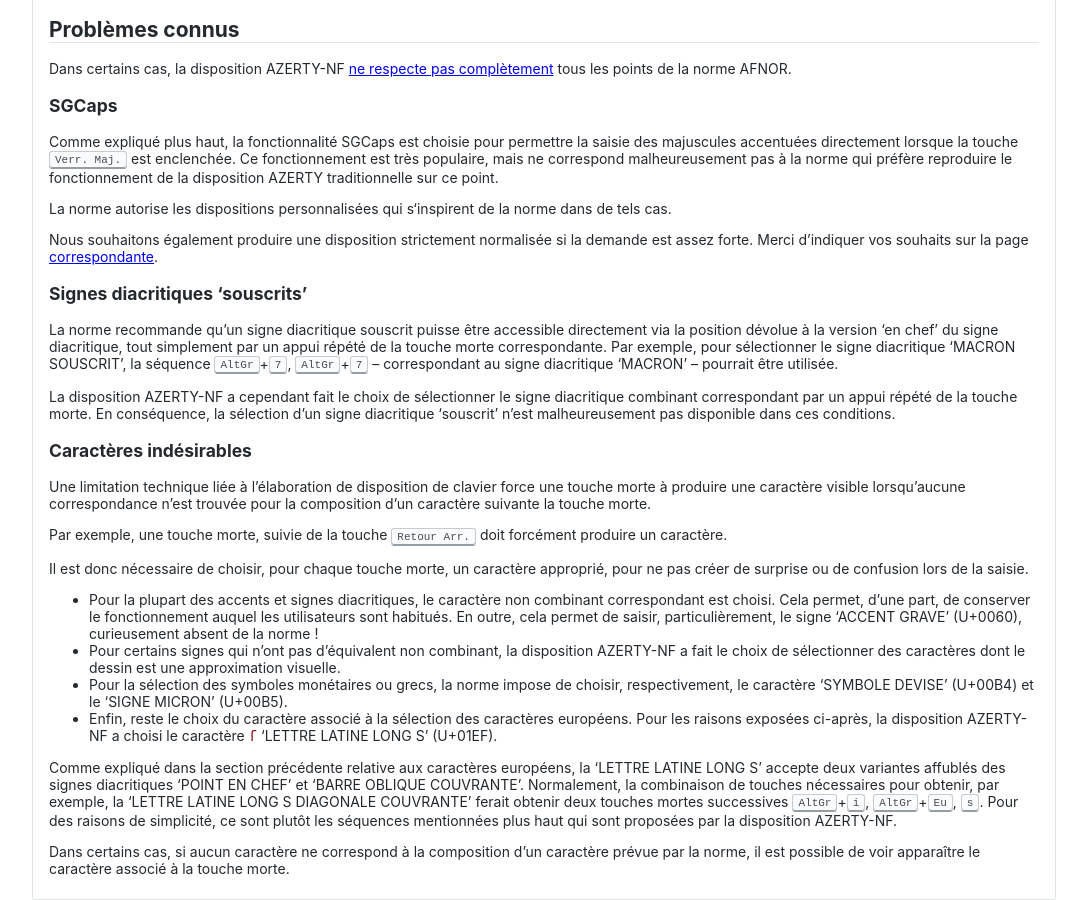
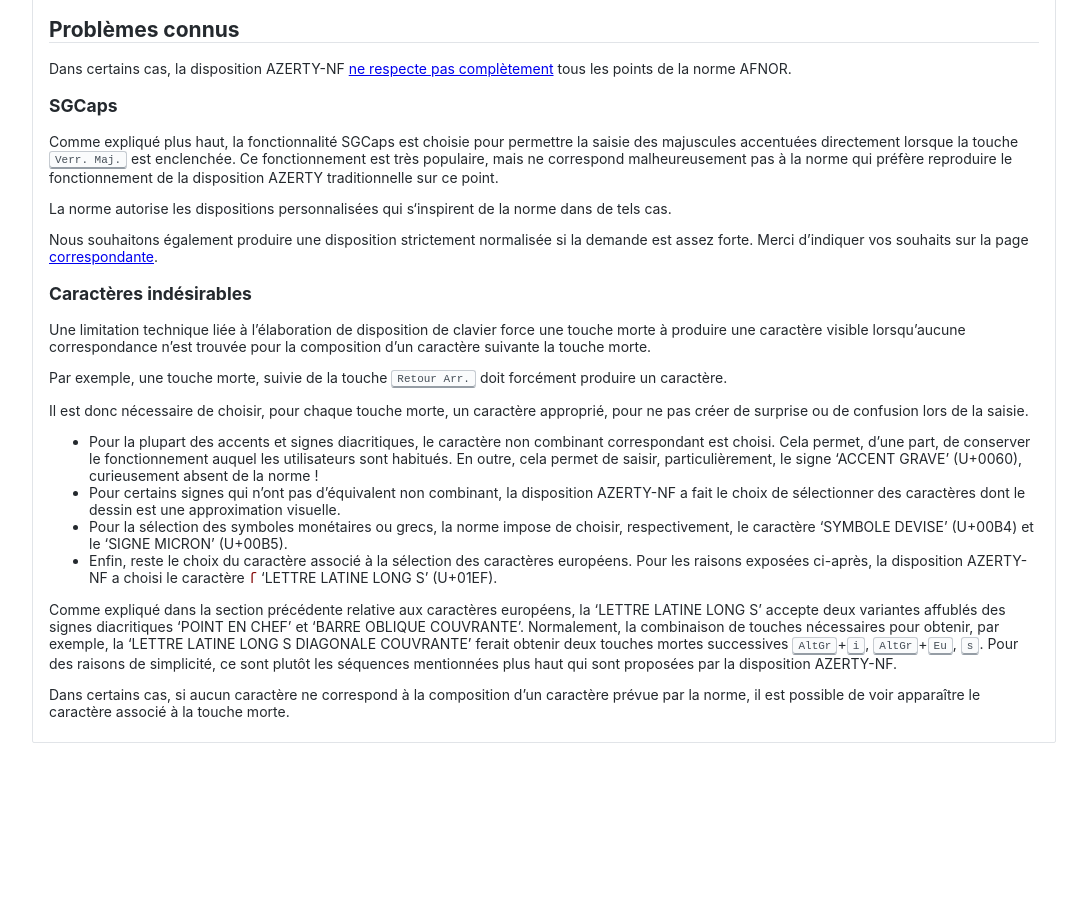
Before and after one commit to springcomp/optimized-azerty-win, a Jekyll site: the page built from index.md, in a window 1280 px wide and 900 px high, scrolled down 6313 px. Shown: the whole window, without its empty margins (96-1183 px from the left). Built offline with Jekyll 4.4.1, drawn with Linux system fonts in a browser that asks for light colours; after the commit the page ends 7056 px from its top, so only the background shows below that.

Commit message:
Updated known issues
- Removed the paragraph about 'below variants' of diacritical marks. This option should, in fact, only be part of the BÉPO layout.

```diff
--- a/index.md
+++ b/index.md
@@ -207,12 +207,6 @@ La norme autorise les dispositions personnalisées qui s‘inspirent de la norme
 Nous souhaitons également produire une disposition strictement normalisée si la demande est assez forte.
 Merci d’indiquer vos souhaits sur la page [correspondante](https://github.com/springcomp/optimized-azerty-win/issues/55).
 
-### Signes diacritiques ‘souscrits’
-
-La norme recommande qu’un signe diacritique souscrit puisse être accessible directement via la position dévolue à la version ‘en chef’ du signe diacritique, tout simplement par un appui répété de la touche morte correspondante. Par exemple, pour sélectionner le signe diacritique 'MACRON SOUSCRIT', la séquence <kbd>AltGr</kbd>+<kbd>7</kbd>, <kbd>AltGr</kbd>+<kbd>7</kbd> – correspondant au signe diacritique 'MACRON' – pourrait être utilisée.
-
-La disposition AZERTY-NF a cependant fait le choix de sélectionner le signe diacritique combinant correspondant par un appui répété de la touche morte. En conséquence, la sélection d’un signe diacritique ‘souscrit’ n’est malheureusement pas disponible dans ces conditions.
-
 ### Caractères indésirables
 
 Une limitation technique liée à l’élaboration de disposition de clavier force une touche morte à produire une caractère visible lorsqu’aucune correspondance n’est trouvée pour la composition d’un caractère suivante la touche morte.
```
